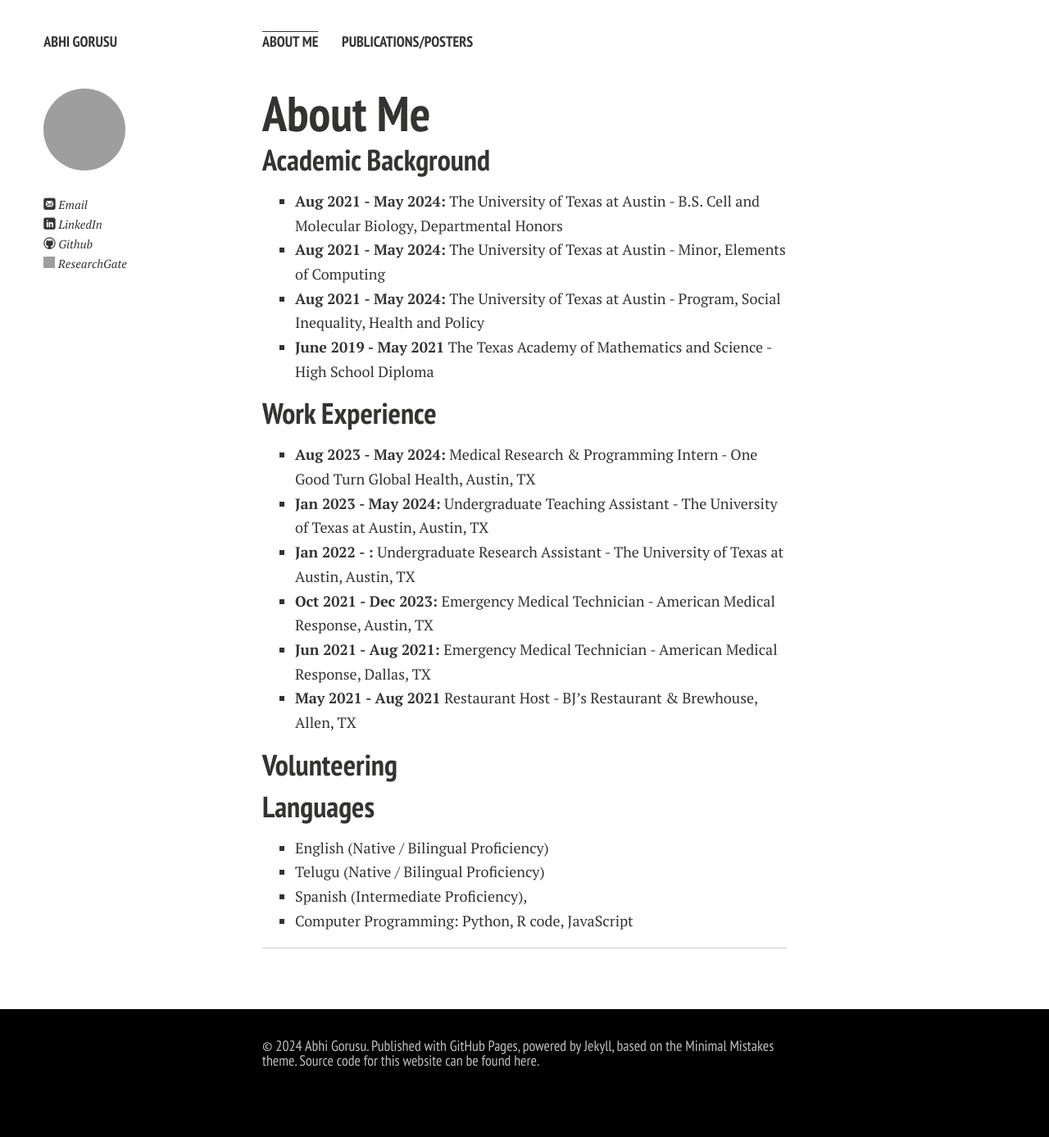
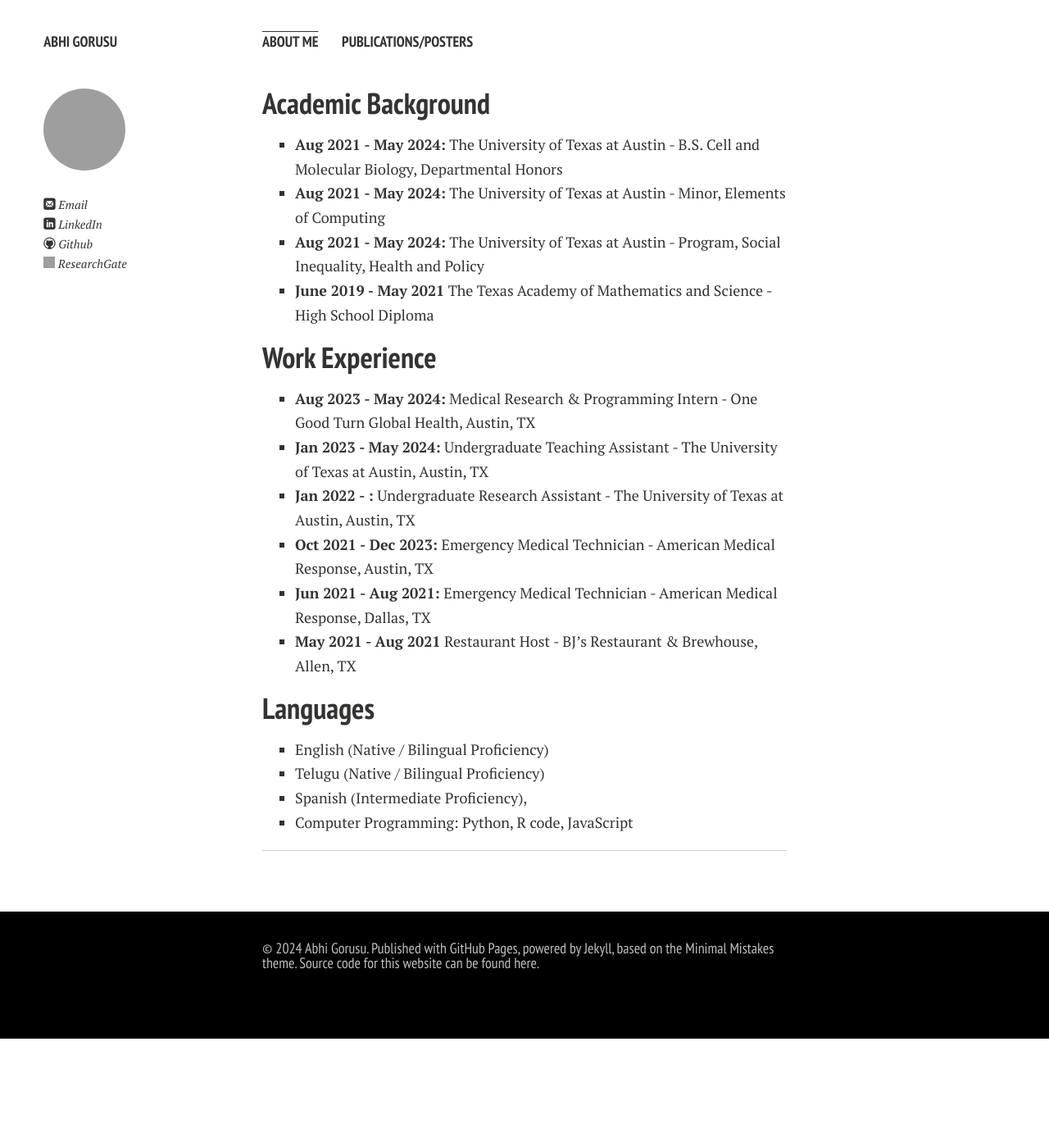
Before and after one commit to yaruup/yaruup.github.io, a Jekyll site: the page built from index.md, in a window 1280 px wide. Shown: the whole page at 82% size. Built offline with Jekyll 4.4.1, drawn with Linux system fonts in a browser that asks for light colours; nearby versions of some CDN libraries; comment, search, counter and statistics services are not loaded; a style sheet for code colours, icons or effects is not loaded; our own code applies the rules of GitHub Pages for plain Markdown files; after the commit the page ends 1267 px from its top, so only the background shows below that; grey boxes are pictures that could not be loaded.

Commit message:
Update index.md

```diff
--- a/index.md
+++ b/index.md
@@ -1,8 +1,6 @@
 ---
 layout: page
 ---
-
-# About Me
 
 
 
@@ -23,7 +21,6 @@ layout: page
 - **Jun 2021 - Aug 2021:** Emergency Medical Technician - American Medical Response, Dallas, TX
 - **May 2021 - Aug 2021** Restaurant Host - BJ’s Restaurant & Brewhouse, Allen, TX
 
-## Volunteering
 
 
 ## Languages
```
